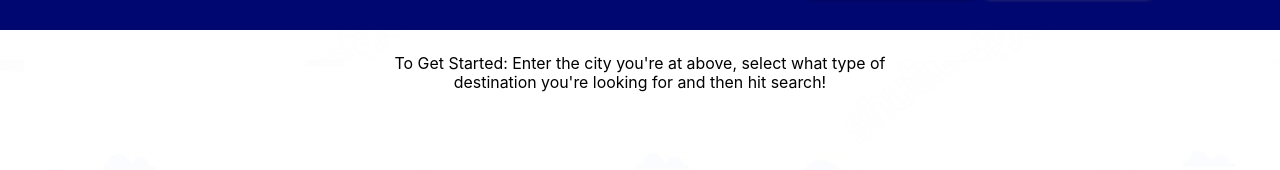
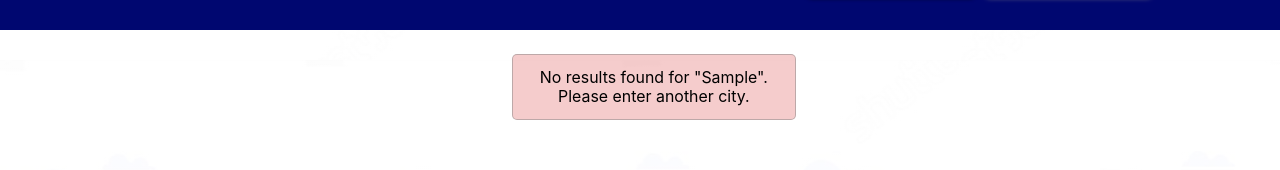
Before and after one commit to lseti1/planFinder-198302, a React (Create React App) app: page / in a window 1280 px wide. Both pictures are taken after typing "Sample" into the empty fields and a click on the button "Search". Shown: the part 210-380 px from the top of the page. Built offline with nearby package versions, Linux system fonts and the light colour scheme; no server answers.

Commit message:
Functionality: Added error message pop up if no results available for search

```diff
--- a/src/App.css
+++ b/src/App.css
@@ -310,6 +310,21 @@ button:hover {
   top: 33%;
 }
 
+.errorMessage {
+  background-color: rgba(221, 82, 82, 0.295);
+  border: 1px solid rgba(128, 128, 128, 0.473);
+  border-radius: 5px;
+  font-size: 1.7vh;
+  width: 20%;
+  padding: 1%;
+
+  overflow-x: hidden;
+
+  position: absolute;
+  left: 40%;
+  top: 33%;
+}
+
 .projectDisclaimer {
   display: flex;
   justify-content: center;
--- a/src/App.js
+++ b/src/App.js
@@ -58,7 +58,9 @@ function App() {
       const data = await response.json();
 
       const searchResults = data.query.search;
-      console.log(searchType)
+      console.log("Search Type: ", searchType);
+      console.log("Search Type: ", searchResults);
+      console.log("Search Query:", searchQuery);
       const tempArray = [];
       for (const result of searchResults) {
         if (result.title.toLowerCase().includes(query.toLowerCase())) { // To Make Search Articles More Precise
@@ -111,7 +113,7 @@ function App() {
             <option value="park">Parks</option>
             <option value="beach">Beaches</option>
           </select>
-          <button className="searchButton" type="submit" disabled={loading} onClick={() => setSearchQuery(`List of ${query} in ${searchType}`)}> {loading ? 'Searching...' : 'Search'} </button>
+          <button className="searchButton" type="submit" disabled={loading} onClick={() => setSearchQuery(`List of ${searchType} in ${query}`)}> {loading ? 'Loading...' : 'Search'} </button>
         </form>
         {articleInfo.length > 1 && (
           <div className="searchLinks">
@@ -152,7 +154,7 @@ function App() {
               </ul>) : (!loading && <p>No other  results found.</p>)}
           </div>
         )}
-        {articleInfo.length > 0 ? (
+        {articleInfo.length > 0 && (
           <div className="searchResults">
             {articleInfo[articleAccessValue1] ? (
               <>
@@ -177,9 +179,10 @@ function App() {
               <><p></p></>
             )}
           </div>
-        ) : (
-          <div className="instructions">
-            <h3>To Get Started: Enter the city you're at above, select what type of destination you're looking for and then hit search!</h3>
+        )}
+        { articleInfo < 1 && searchQuery != "" && !loading && (
+          <div className="errorMessage">
+            <h3>No results found for "{searchQuery.trim().split(" ").at(-1)}". Please enter another city.</h3>
           </div>
         )}
         {modalType && (
```
